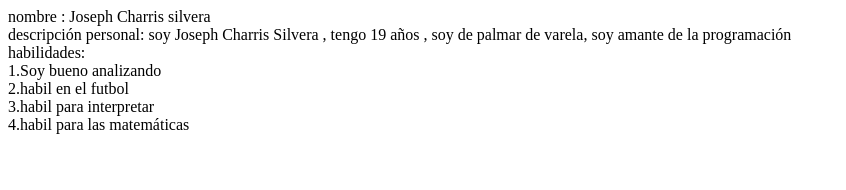
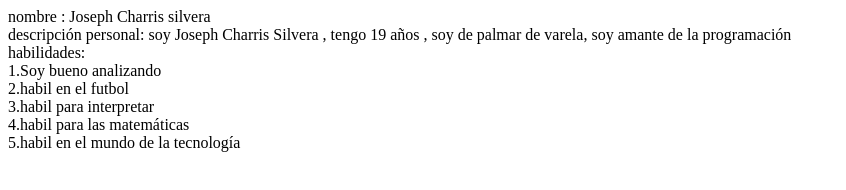
Before and after one commit to jcharris37/punto1-parcial, a plain HTML site: page index.html in a window 1280 px wide. Shown: the whole page, without its empty margins (0-846 px from the left). Drawn offline with Linux system fonts and the light colour scheme.

Commit message:
8  habilidad 5

```diff
--- a/index.html
+++ b/index.html
@@ -14,6 +14,7 @@
     <div>2.habil en el futbol</div>
     <div>3.habil para interpretar</div>
     <div>4.habil para las matemáticas</div>
+    <div>5.habil en el mundo de la tecnología</div>
 
 </body>
 </html>
```
